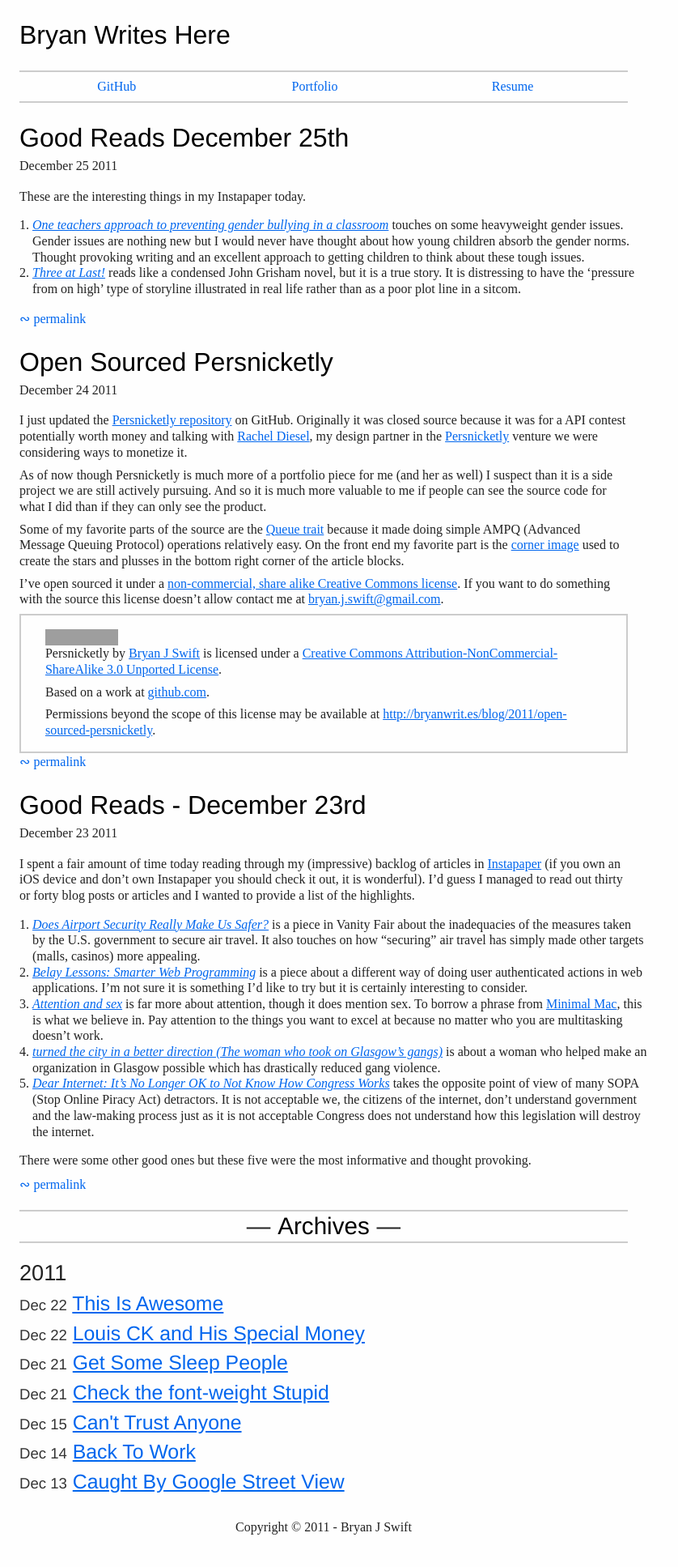
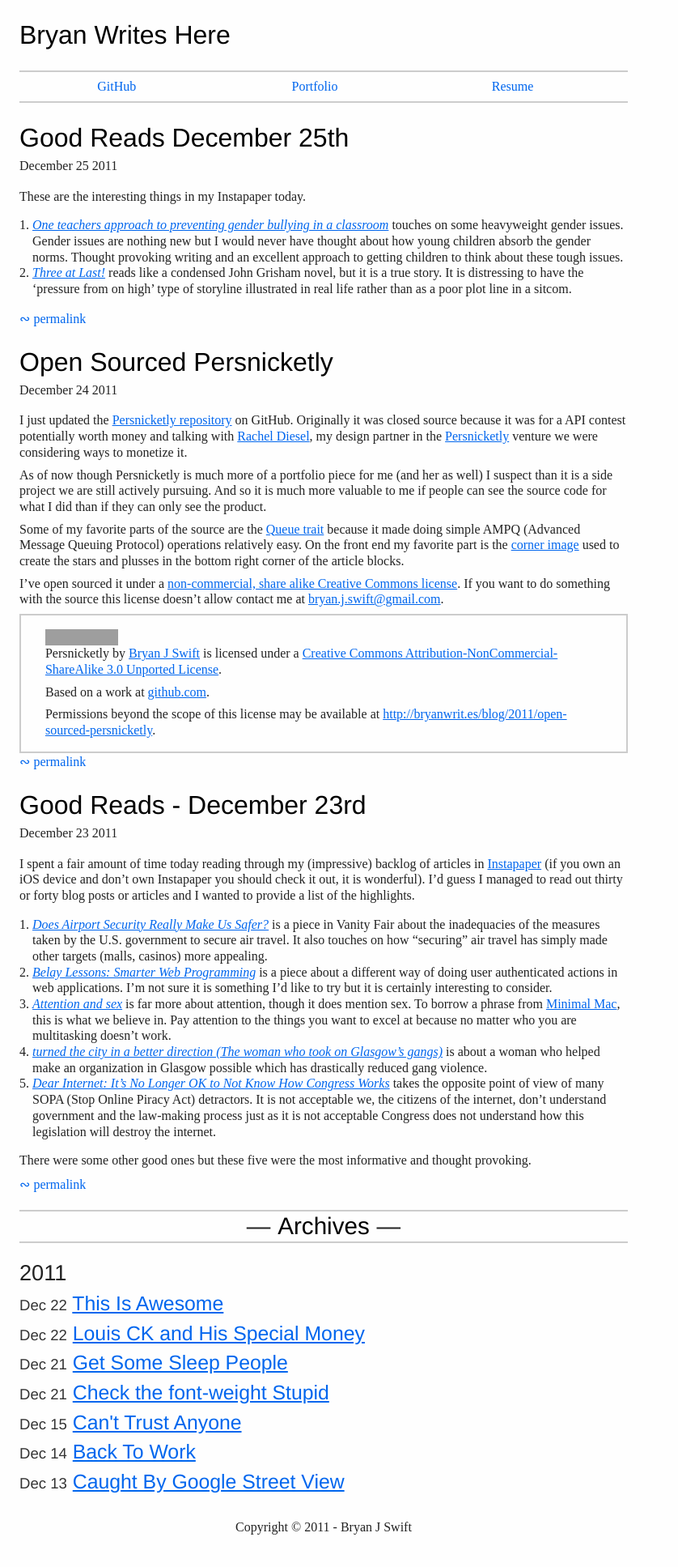
Before and after one commit to bryanjswift/bryanjswift.github.com, a Jekyll site: the page built from index.html, in a window 1280 px wide. Shown: the whole page at 81% size, without its empty margins (0-838 px from the left). Built offline with Jekyll 4.4.1, drawn with Linux system fonts in a browser that asks for light colours; Markdown is read by kramdown in place of the engine named in the settings; grey boxes are pictures that could not be loaded.

Commit message:
Add right margin to ordered and unordered lists

```diff
--- a/css/style.css
+++ b/css/style.css
@@ -40,7 +40,7 @@ sub, sup { font-size: 75%; line-height: 0; position: relative; vertical-align: b
 sup { top: -0.5em; }
 sub { bottom: -0.25em; }
 /* Lists */
-ul, ol { margin: 1em 0; padding: 0 0 0 40px; }
+ul, ol { margin: 1em 3% 1em 0; padding: 0 0 0 40px; }
 dd { margin: 0 0 0 40px; }
 nav ul, nav ol { list-style: none; list-style-image: none; margin: 0; padding: 0; }
 /* Embedded content */
```
